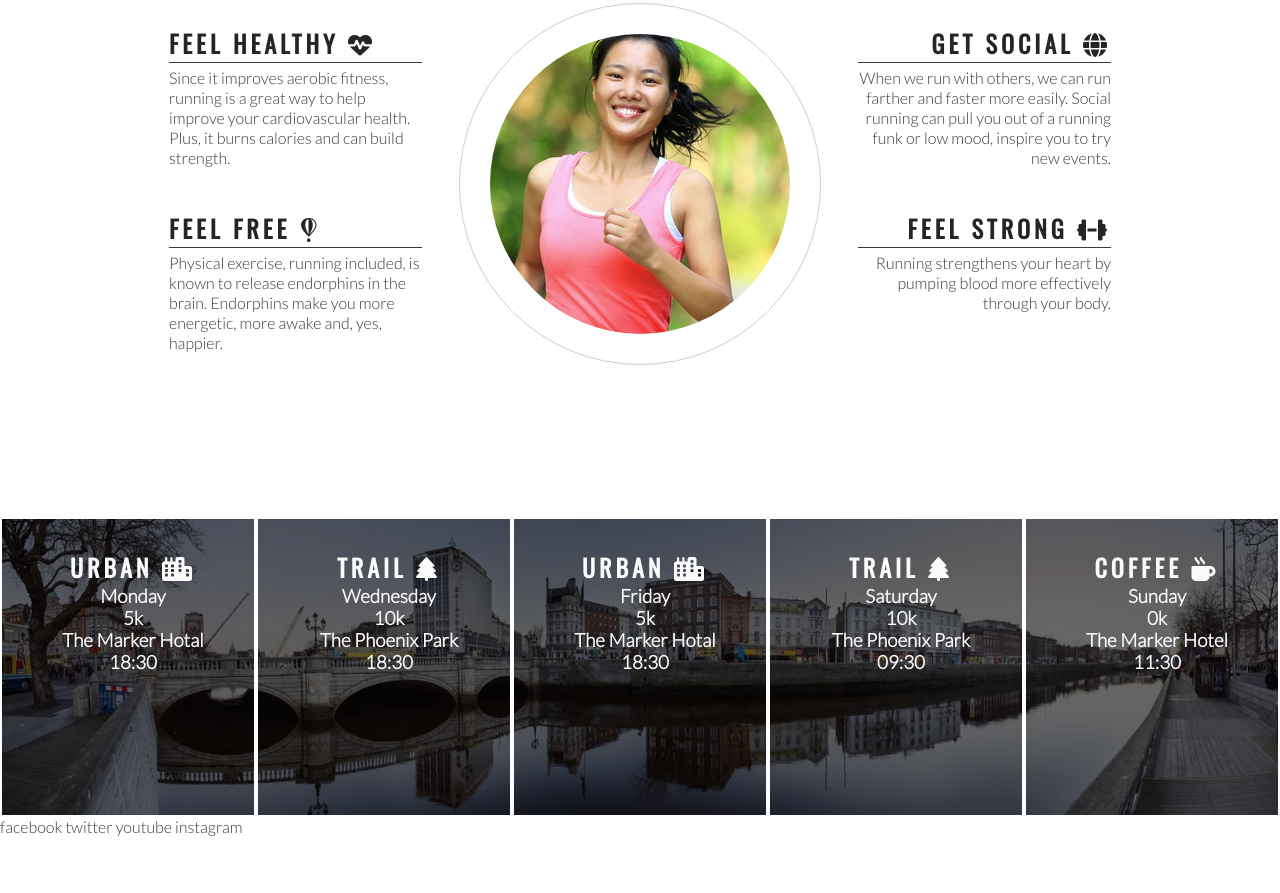
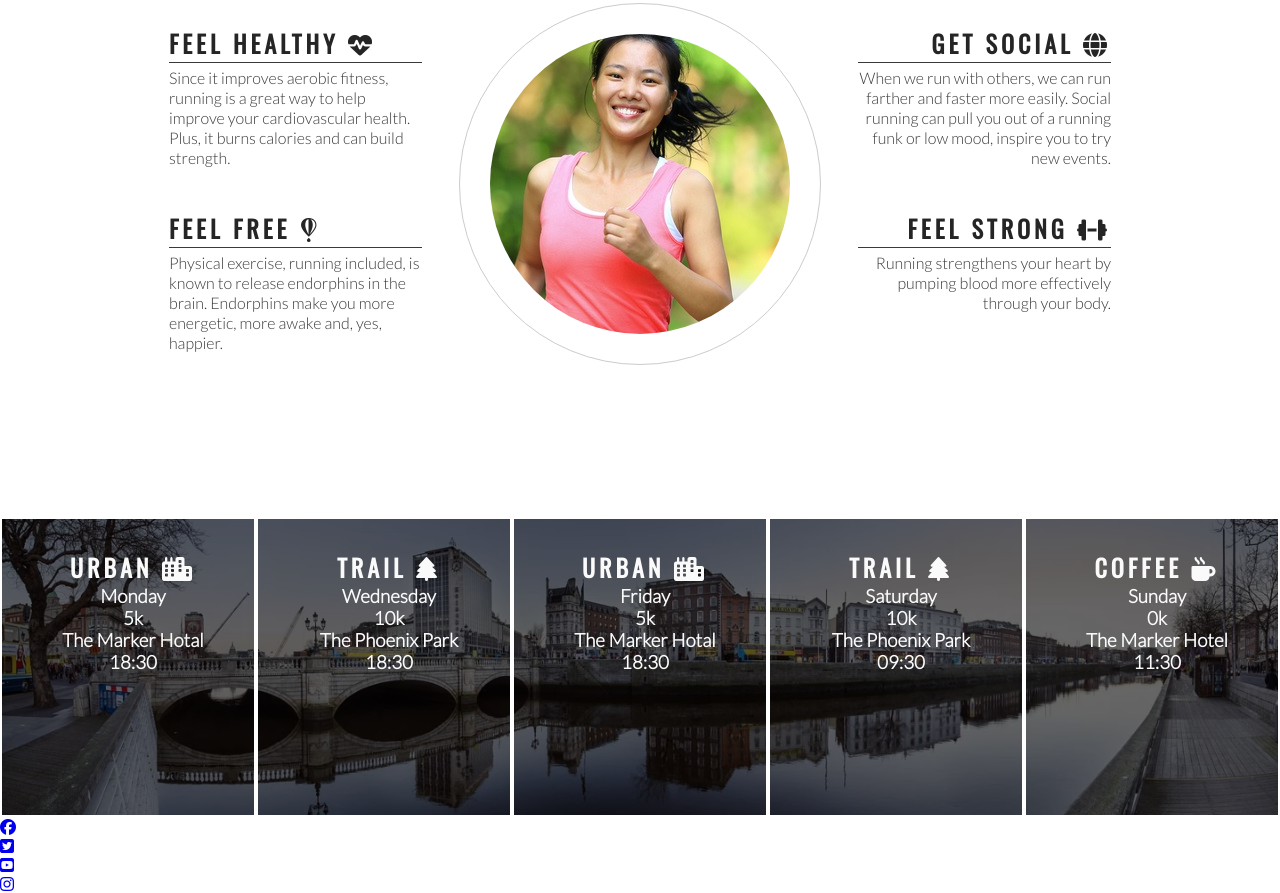
Before and after one commit to TuckerFaulk/love-running, a plain HTML site: page index.html in a window 1280 px wide. Shown: the part 778-1671 px from the top of the page. Before the commit the page ends 1614 px from the top, so only its background shows below. Drawn offline with nearby package versions, Linux system fonts and the light colour scheme.

Commit message:
Add scoial media icons to footer

```diff
--- a/index.html
+++ b/index.html
@@ -111,7 +111,24 @@
         </div>
     </section>
     <footer>
-        facebook twitter youtube instagram
+        <ul>
+            <li>
+                <a href="http://facebook.com" target="_blank" rel="noopener"
+                aria-label="Visit our Facebook page (opens in a new tab)"><i class="fa-brands fa-facebook"></i></a>
+            </li>
+            <li>
+                <a href="http://twitter.com" target="_blank" rel="noopener"
+                aria-label="Visit our Twitter page (opens in a new tab)"><i class="fa-brands fa-twitter-square"></i></a>
+            </li>
+            <li>
+                <a href="http://youtube.com" target="_blank" rel="noopener"
+                aria-label="Visit our YouTube page (opens in a new tab)"><i class="fa-brands fa-youtube-square"></i></a>
+            </li>
+            <li>
+                <a href="http://instgram.com" target="_blank" rel="noopener"
+                aria-label="Visit our Instagram page (opens in a new tab)"><i class="fa-brands fa-instagram"></i></a>
+            </li>
+        </ul>
     </footer>
 
     <!-- font awesome script-->
```
